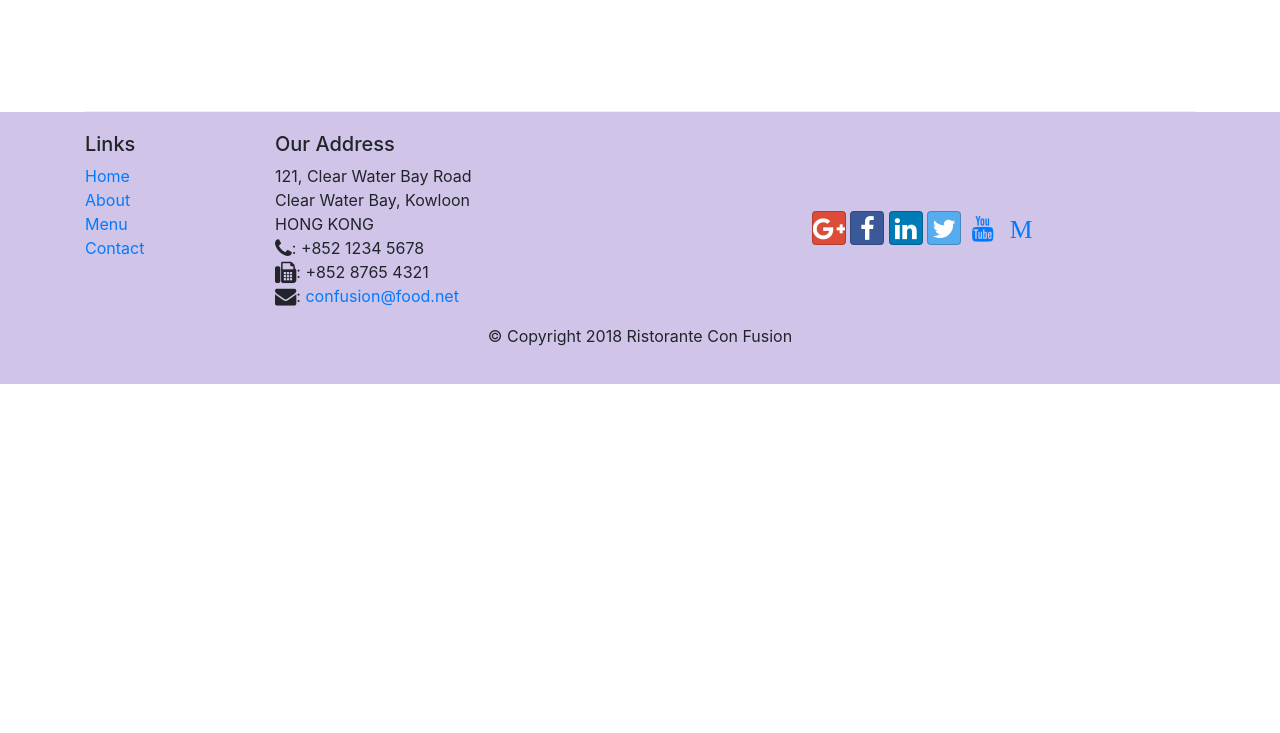
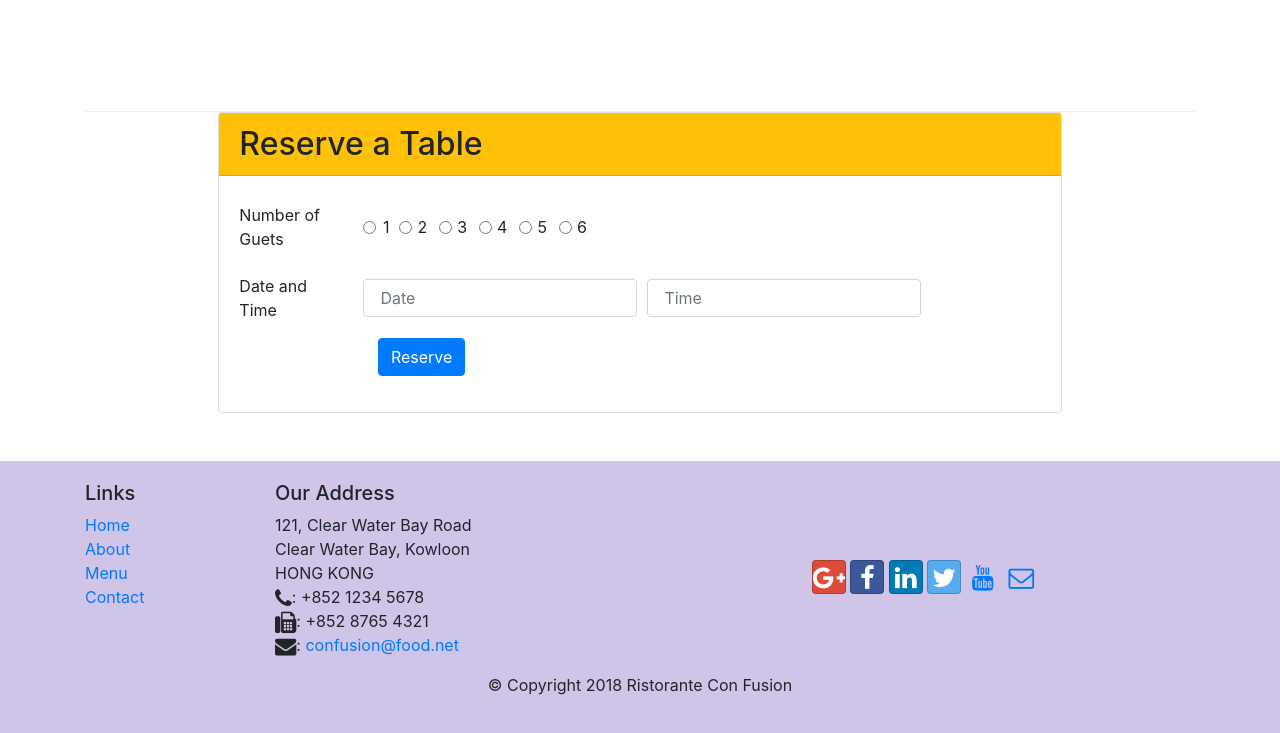
Before and after one commit to humphrey-mutuma/BS4-coursera, a website: page index.html in a window 1280 px wide. Shown: the part 1422-2155 px from the top of the page. Before the commit the page ends 1806 px from the top, so only its background shows below. Drawn offline with nearby package versions, Linux system fonts and the light colour scheme.

```diff
--- a/css/styles.css
+++ b/css/styles.css
@@ -32,3 +32,11 @@
 .navbar-dark{
     background-color: #512DA8;
 }
+
+.tab-content{
+    border-left: 1px solid #ddd;
+    border-right: 1px solid #ddd;
+    border-bottom: 1px solid #ddd;
+    padding: 10px;
+
+}
--- a/index.html
+++ b/index.html
@@ -42,8 +42,11 @@
                     <h1>Ristorante con Fusion</h1>
                     <p>We take inspiration from the World's best cuisines, and create a unique fusion experience. Our lipsmacking creations will tickle your culinary senses!</p>
                 </div>
-                <div class="col-12 col-sm align-self-center">
+                <div class="col-12 col-sm-3 align-self-center">
                     <img src="img/logo.png" class="img-fluid" alt="">
+                </div>
+                <div class="col-12 col-sm-3 align-self-center">
+                    <a href="#table"><button class="btn btn-warning btn-sm btn-block">Reserve table</button></a>
                 </div>
             </div>
         </div>
@@ -71,8 +74,13 @@
                 <h3>This Month's Promotions</h3>
             </div>
             <div class="col col-sm col-md">
-                <h2>Weekend Grand Buffet</h2>
-                <p class="d-none d-sm-block">Featuring mouthwatering combinations with a choice of five different salads, six enticing appetizers, six main entrees and five choicest desserts. Free flowing bubbly and soft drinks. All for just $19.99 per person </p>
+                <div class="media">
+                    <div class="media-body">
+                      <h2 class="mt-0 mb-1">Weekend Grand Buffet <span class="badge badge-danger">NEW</span></h2>
+                      <p class="d-none d-sm-block">Featuring mouthwatering combinations with a choice of five different salads, six enticing appetizers, six main entrees and five choicest desserts. Free flowing bubbly and soft drinks. All for just $19.99 per person </p>
+                    </div>
+                    <img class="d-flex ml-3 img-thumbnail align-self-center" src="img/buffet.png" alt="Buffet">
+                  </div>
             </div>
         </div>
 
@@ -90,6 +98,67 @@
                     </div>
                 </div>
            </div>
+        </div>
+    </div>
+
+    <div class="row mb-5" id="table" >
+        <div class="col-12 col-sm-8 m-auto">
+            <div class="card" >
+                <h2 class="card-header bg-warning">Reserve a Table</h2>
+                <div class="card-body">
+
+                    <form>
+                        <fieldset class="form-group">
+                          <div class="row">
+                            <legend class="col-form-label col-sm-2 ">Number of Guets</legend>
+                                <div class="form-check form-check-inline">
+                                    <input class="form-check-input offset-1" type="radio" name="inlineRadioOptions" id="inlineRadio1" value="option1">
+                                    <label class="form-check-label offset-1" for="inlineRadio1">1</label>
+                                </div>
+                                <div class="form-check form-check-inline">
+                                    <input class="form-check-input" type="radio" name="inlineRadioOptions" id="inlineRadio2" value="option2">
+                                    <label class="form-check-label" for="inlineRadio2">2</label>
+                                </div>
+                                <div class="form-check form-check-inline">
+                                    <input class="form-check-input" type="radio" name="inlineRadioOptions" id="inlineRadio3" value="option3">
+                                    <label class="form-check-label" for="inlineRadio3">3</label>
+                                </div>
+                                <div class="form-check form-check-inline">
+                                    <input class="form-check-input" type="radio" name="inlineRadioOptions" id="inlineRadio1" value="option1">
+                                    <label class="form-check-label" for="inlineRadio1">4</label>
+                                </div>
+                                <div class="form-check form-check-inline">
+                                    <input class="form-check-input" type="radio" name="inlineRadioOptions" id="inlineRadio2" value="option2">
+                                    <label class="form-check-label" for="inlineRadio2">5</label>
+                                </div>
+                                <div class="form-check form-check-inline">
+                                    <input class="form-check-input" type="radio" name="inlineRadioOptions" id="inlineRadio3" value="option3">
+                                    <label class="form-check-label" for="inlineRadio3">6</label>
+                                </div>
+                          </div>
+                        </fieldset>
+                        <div class="form-group row">
+                          <div class="col-sm-2">Date and Time</div>
+                            <div class="form-row">
+                                <div class="col-11 col-sm m-auto">
+                                <input type="datetime" class="form-control" placeholder=" Date">
+                                </div>
+                                <div class="col-11 col-sm m-auto">
+                                <input type="datetime" class="form-control" placeholder=" Time">
+                                </div>
+                            </div>
+                        </div>
+
+                        <div class="form-group row">
+                          <div class="col-sm-10 offset-sm-2">
+                            <button type="submit" class="btn btn-primary mr-auto">Reserve</button>
+                          </div>
+                        </div>
+                      </form>
+
+                </div>
+            </div>
+
         </div>
     </div>
 
@@ -123,7 +192,7 @@
                         <a class="btn btn-social-icon btn-linkedin" href="http://www.linkedin.com/in/"><i class="fa fa-linkedin fa-lg"></i></a>
                         <a class="btn btn-social-icon btn-twitter" href="http://twitter.com/"><i class="fa fa-twitter fa-lg"></i></a>
                         <a class="btn btn-social-icon btn-youtube" href="http://youtube.com/"><i class="fa fa-youtube fa-lg"></i></a>
-                        <a class="btn btn-social-icon" href="mailto:"><i class="fa fa-envelop-o fa-lg">M</i></a>
+                        <a class="btn btn-social-icon" href="mailto:"><i class="fa fa-envelope-o fa-lg"></i></a>
                     </div>
                 </div>
            </div>
```
Also changed, not shown: aboutus.html (+31 -1 lines).
